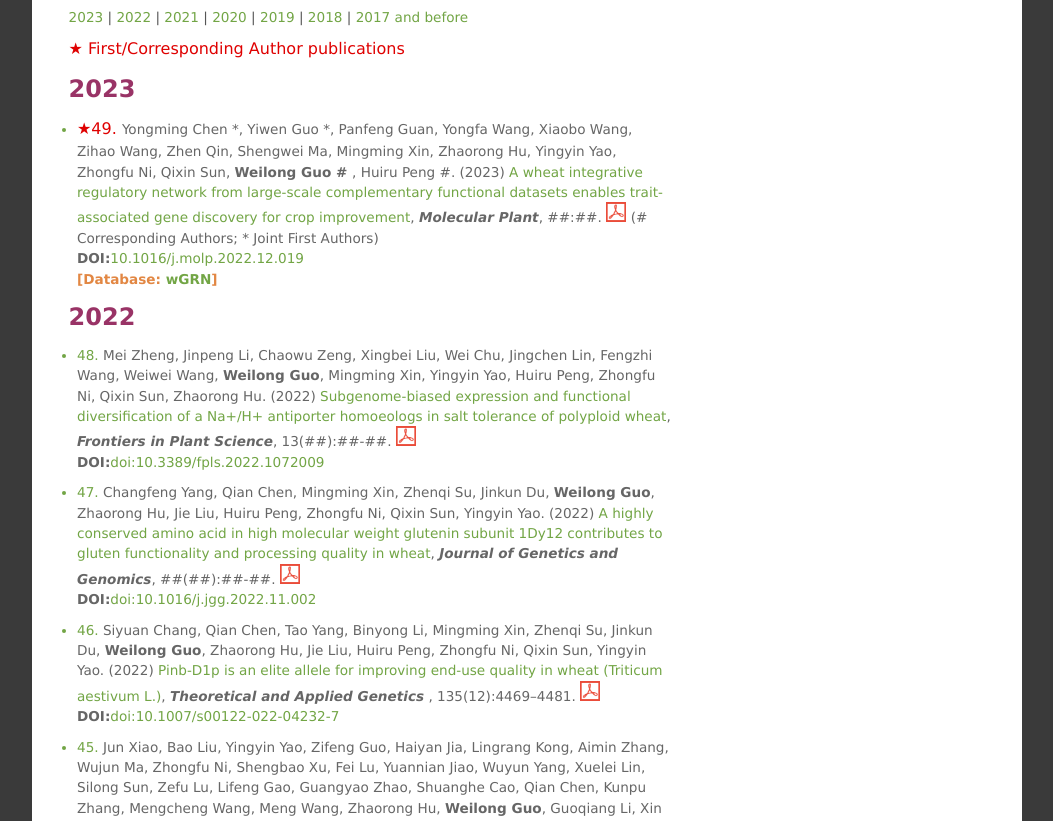
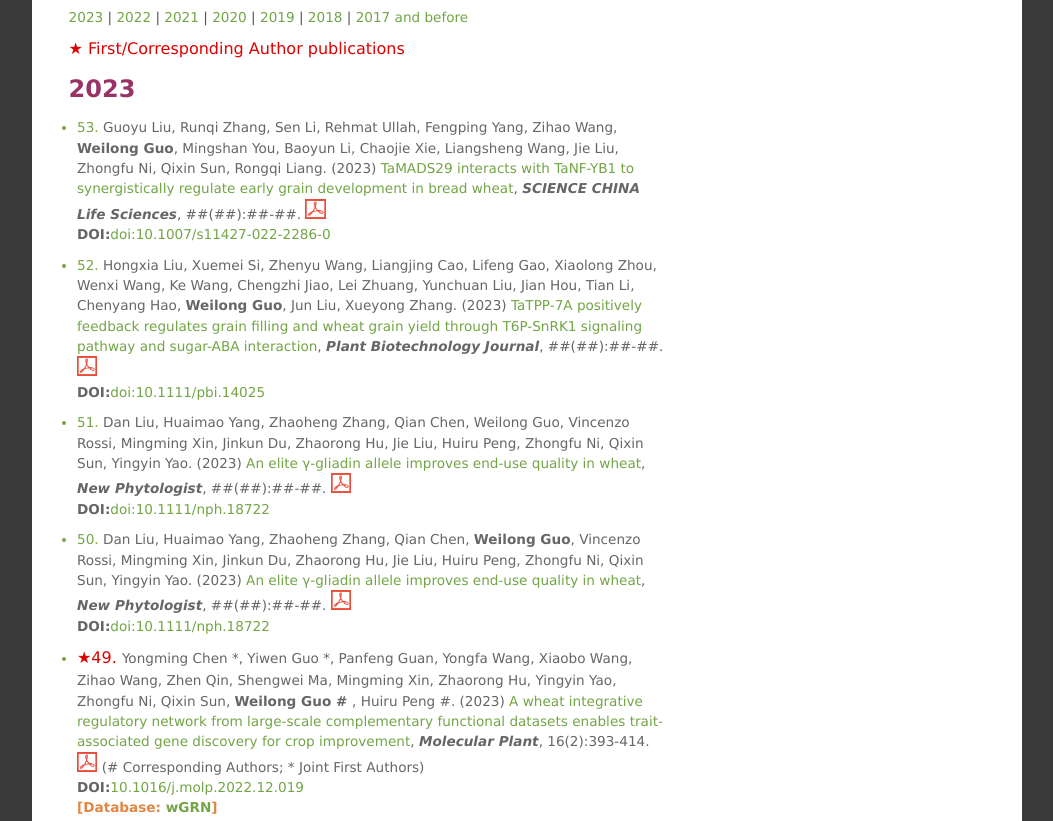
Before and after one commit to guoweilong/guoweilong.github.io, a plain HTML site: page index.html in a window 1280 px wide. Shown: the part 2805-3626 px from the top of the page, without its empty margins (113-1166 px from the left). Drawn offline with Linux system fonts and the light colour scheme.

Commit message:
Update index.html

```diff
--- a/index.html
+++ b/index.html
@@ -252,10 +252,54 @@
 
 			<p > &nbsp;&nbsp;&nbsp;&nbsp; <B><font color="#993366" size="5" > 2023 <a name="2023"></a> </font> </B> </p>
 
+			<ul> <li> 53.
+				<span>Guoyu Liu,  Runqi Zhang,  Sen Li,  Rehmat Ullah,  Fengping Yang,  Zihao Wang,  <B>Weilong Guo</B>,  Mingshan You,  Baoyun Li,  Chaojie Xie,  Liangsheng Wang,  Jie Liu,  Zhongfu Ni,  Qixin Sun,  Rongqi Liang. (2023)
+					<a href="https://engine.scichina.com/doi/10.1007/s11427-022-2286-0" target="_blank">TaMADS29 interacts with TaNF-YB1 to synergistically regulate early grain development in bread wheat</a>,
+					<i> <B> SCIENCE CHINA Life Sciences</B></i>, ##(##):##-##.
+					<a href="https://www.sciengine.com/doi/pdf/2A304D7EF7914A62BC0E31B8D6D4A5E1" target="_blank"> <img src="images/PDF.png" alt="PDF" border=0 col=#000 height=20 /></a>
+				<br/>
+					<B>DOI:</B><a href="https://doi.org/10.1007/s11427-022-2286-0" target="_blank">doi:10.1007/s11427-022-2286-0</a>
+				</span> </li>
+			</ul> <!--[IF:;5yr-IF:]-->
+
+
+			<ul> <li> 52.
+				<span>Hongxia Liu, Xuemei Si, Zhenyu Wang, Liangjing Cao, Lifeng Gao, Xiaolong Zhou, Wenxi Wang, Ke Wang, Chengzhi Jiao, Lei Zhuang, Yunchuan Liu, Jian Hou, Tian Li, Chenyang Hao, <B>Weilong Guo</B>, Jun Liu, Xueyong Zhang. (2023)
+					<a href="https://onlinelibrary.wiley.com/doi/10.1111/pbi.14025" target="_blank">TaTPP-7A positively feedback regulates grain filling and wheat grain yield through T6P-SnRK1 signaling pathway and sugar-ABA interaction</a>,
+					<i> <B> Plant Biotechnology Journal</B></i>, ##(##):##-##.
+					<a href="https://onlinelibrary.wiley.com/doi/epdf/10.1111/pbi.14025" target="_blank"> <img src="images/PDF.png" alt="PDF" border=0 col=#000 height=20 /></a>
+				<br/>
+					<B>DOI:</B><a href="https://doi.org/10.1111/pbi.14025" target="_blank">doi:10.1111/pbi.14025</a>
+				</span> </li>
+			</ul> <!--[IF:;5yr-IF:]-->
+
+
+			<ul> <li> 51.
+				<span>Dan Liu, Huaimao Yang, Zhaoheng Zhang, Qian Chen, Weilong Guo, Vincenzo Rossi, Mingming Xin, Jinkun Du, Zhaorong Hu, Jie Liu, Huiru Peng, Zhongfu Ni, Qixin Sun, Yingyin Yao. (2023)
+					<a href="https://nph.onlinelibrary.wiley.com/doi/10.1111/nph.18722" target="_blank">An elite γ-gliadin allele improves end-use quality in wheat</a>,
+					<i> <B> New Phytologist</B></i>, ##(##):##-##.
+					<a href="https://nph.onlinelibrary.wiley.com/doi/epdf/10.1111/nph.18722" target="_blank"> <img src="images/PDF.png" alt="PDF" border=0 col=#000 height=20 /></a>
+				<br/>
+					<B>DOI:</B><a href="https://doi.org/10.1111/nph.18722" target="_blank">doi:10.1111/nph.18722</a>
+				</span> </li>
+			</ul> <!--[IF:;5yr-IF:]-->
+
+
+			<ul> <li> 50.
+				<span>Dan Liu, Huaimao Yang, Zhaoheng Zhang, Qian Chen, <B>Weilong Guo</B>, Vincenzo Rossi, Mingming Xin, Jinkun Du, Zhaorong Hu, Jie Liu, Huiru Peng, Zhongfu Ni, Qixin Sun, Yingyin Yao. (2023)
+					<a href="https://nph.onlinelibrary.wiley.com/doi/10.1111/nph.18722" target="_blank">An elite γ-gliadin allele improves end-use quality in wheat</a>,
+					<i> <B> New Phytologist</B></i>, ##(##):##-##.
+					<a href="https://nph.onlinelibrary.wiley.com/doi/epdf/10.1111/nph.18722" target="_blank"> <img src="images/PDF.png" alt="PDF" border=0 col=#000 height=20 /></a>
+				<br/>
+					<B>DOI:</B><a href="https://doi.org/10.1111/nph.18722" target="_blank">doi:10.1111/nph.18722</a>
+				</span> </li>
+			</ul> <!--[IF:;5yr-IF:]-->
+
+
 			<ul> <li> <font color="#DF0101" size="3"> ★49. </font>
 				<span> Yongming Chen *, Yiwen Guo *, Panfeng Guan, Yongfa Wang, Xiaobo Wang, Zihao Wang, Zhen Qin, Shengwei Ma, Mingming Xin, Zhaorong Hu, Yingyin Yao, Zhongfu Ni, Qixin Sun, <B>Weilong Guo # </B>, Huiru Peng #. (2023)
 					<a href="https://linkinghub.elsevier.com/retrieve/pii/S1674205222004543" target="_blank">A wheat integrative regulatory network from large-scale complementary functional datasets enables trait-associated gene discovery for crop improvement</a>,
-					<i> <B>Molecular Plant</B></i>, ##:##.
+					<i> <B>Molecular Plant</B></i>, 16(2):393-414.
 					<a href="https://www.cell.com/molecular-plant/pdf/S1674-2052(22)00454-3.pdf" target="_blank"> <img src="images/PDF.png" alt="PDF" border=0 col=#000 height=20 /></a> (# Corresponding Authors; * Joint First Authors)
 				<br/>
 					<B>DOI:</B><a href="https://doi.org/10.1016/j.molp.2022.12.019" target="_blank">10.1016/j.molp.2022.12.019</a>
@@ -596,15 +640,14 @@
 			<!--[IF:;5yr-IF:]--> </ul>
 
 
+			<ul> <li> 18. <span> Zhaoyan Chen, Xuejiao Cheng, Lingling Chai, Zhihui Wang, Ruolin Bian, Jiang Li, Aiju Zhao, Mingming Xin, <B>Weilong Guo</B>, Zhaorong Hu, Huiru Peng, Yingyin Yao, Qixin Sun, Zhongfu Ni. (2020) <a href="https://link.springer.com/article/10.1007%2Fs00122-019-03447-5" target="_blank">Dissection of genetic factors underlying grain size and fine mapping of QTgw.cau‐7D in common wheat (Triticum aestivum L.)</a>, <i> <B>Theoretical and Applied Genetics</B></i>, 133(6)1825–1838. <a href="https://link.springer.com/content/pdf/10.1007%2Fs00122-019-03447-5.pdf" target="_blank"> <img src="images/PDF.png" alt="PDF" border=0 col=#000 height=20 /></a>
+			<br/> <B>DOI:</B><a href="https://doi.org/10.1007/s00122-019-03447-5" target="_blank">10.1007/s00122-019-03447-5</a>  </span> </li>
+			<!--[IF:;5yr-IF:]--> </ul>
+
 			<p  > &nbsp;&nbsp;&nbsp;&nbsp; <B><font color="#993366" size="5" > 2019  <a name="2019"></a> </font> </B> </p>
 
 
-			<ul> <li> 18. <span> Zhaoyan Chen, Xuejiao Cheng, Lingling Chai, Zhihui Wang, Ruolin Bian, Jiang Li, Aiju Zhao, Mingming Xin, <B>Weilong Guo</B>, Zhaorong Hu, Huiru Peng, Yingyin Yao, Qixin Sun, Zhongfu Ni. (2019) <a href="https://link.springer.com/article/10.1007%2Fs00122-019-03447-5" target="_blank">Dissection of genetic factors underlying grain size and fine mapping of QTgw.cau‐7D in common wheat (Triticum aestivum L.)</a>, <i> <B>Theoretical and Applied Genetics</B></i>, pp 1–14. <a href="https://link.springer.com/content/pdf/10.1007%2Fs00122-019-03447-5.pdf" target="_blank"> <img src="images/PDF.png" alt="PDF" border=0 col=#000 height=20 /></a>
-			<br/> <B>DOI:</B><a href="https://doi.org/10.1007/s00122-019-03447-5" target="_blank">10.1007/s00122-019-03447-5</a>  </span> </li>
-			<!--[IF:;5yr-IF:]--> </ul>
-
-
-			<ul> <li> 17. <span> Kaiye Liu, Jie Cao, Kuohai Yu, Xinye Liu, Yujiao Gao, Qian Chen, Wenjia Zhang, Huiru Peng, Jinkun Du, Mingming Xin, Zhaorong Hu, <B>Weilong Guo</B>, Vincenzo Rossi, Zhongfu Ni, Qixin Sun, and Yingyin Yao. (2019) <a href="http://www.plantphysiol.org/content/early/2019/06/17/pp.19.00248" target="_blank">Wheat TaSPL8 Modulates Leaf Angle Through Auxin and Brassinosteroid Signaling</a>, <i> <B>Plant Physiology</B></i>, pp.00248.2019. <a href="http://www.plantphysiol.org/content/plantphysiol/early/2019/06/17/pp.19.00248.full.pdf" target="_blank"> <img src="images/PDF.png" alt="PDF" border=0 col=#000 height=20 /></a>
+			<ul> <li> 17. <span> Kaiye Liu, Jie Cao, Kuohai Yu, Xinye Liu, Yujiao Gao, Qian Chen, Wenjia Zhang, Huiru Peng, Jinkun Du, Mingming Xin, Zhaorong Hu, <B>Weilong Guo</B>, Vincenzo Rossi, Zhongfu Ni, Qixin Sun, and Yingyin Yao. (2019) <a href="http://www.plantphysiol.org/content/early/2019/06/17/pp.19.00248" target="_blank">Wheat TaSPL8 Modulates Leaf Angle Through Auxin and Brassinosteroid Signaling</a>, <i> <B>Plant Physiology</B></i>, 181(1)179–194. <a href="http://www.plantphysiol.org/content/plantphysiol/early/2019/06/17/pp.19.00248.full.pdf" target="_blank"> <img src="images/PDF.png" alt="PDF" border=0 col=#000 height=20 /></a>
 			<br/> <B>DOI:</B><a href="https://doi.org/10.1104/pp.19.00248" target="_blank">10.1104/pp.19.00248</a>  </span> </li>
 			<!--[IF:;5yr-IF:]--> </ul>
 
@@ -641,29 +684,29 @@
 
 			<p  > &nbsp;&nbsp;&nbsp;&nbsp; <B><font color="#993366" size="5" >  2017 and before <a name="before2017"></a> </font> </B> </p>
 
-			<ul> <li> 09. <span> Shenoy TR, Boysen G, Wang MY, Xu QZ, <B>Guo W</B>, Koh FM, Wang C, Zhang LZ, Wang Y, Gil V, et al., Aziz S, Christova R, Rodrigues DN, Crespo M, Rescigno P, Tunariu N, Riisnaes R, Zafeiriou Z, Flohr P, Yuan W, Knight E, Swain A, Ramalho-Santos M, Xu DY, de Bono J, Wu H. (2017) <a href="https://academic.oup.com/annonc/article-lookup/doi/10.1093/annonc/mdx165" target="_blank">CHD1 loss sensitizes prostate cancer to DNA damaging therapy by promoting error-prone double-strand break repair</a>, <i> <B>Annals of Oncology</B> </i>, April.  <a href="https://oup.silverchair-cdn.com/oup/backfile/Content_public/Journal/annonc/PAP/10.1093_annonc_mdx165/2/mdx165.pdf?Expires=1498204249&Signature=TVyvgFaDl5xe8UTFLp88LMbOYiquTN3A1zIDXF8cj2~RWrpF9a-Y3c1IaUGd7YZk3mWjKPlf01SU2PN244BZt6BLKoYPoLEv4e4QrjG0kkZN1e1z9ywGrrrUAaj8UYpbgNslaP8erB4lMFPTN~D4pE9NOSBVqQndvi2BPyNra4AbMvAtGsYnTKgF5pjic29mgOnE6PrBd15DXlEkerbQ9HhZVWXhYVZ1Igvixm4W23iGHHt9dBbwIrqESe31~08qEXKnBbLyEitIo8tLaDdT5kczo9N1FU2Q6V2zFhKcBu6W7xPL2jaqDeyuvDmrIzDx8dnNSP8r-9fFIlx8WwHaaA__&Key-Pair-Id=APKAIUCZBIA4LVPAVW3Q" target="_blank"> <img src="images/PDF.png" alt="PDF" border=0 col=#000 height=20 /></a> [<a href="https://www.ncbi.nlm.nih.gov/geo/query/acc.cgi?acc=GSE84610" target="_blank">GSE84610</a>]
+			<ul> <li> 09. <span> Shenoy TR, Boysen G, Wang MY, Xu QZ, <B>Guo W</B>, Koh FM, Wang C, Zhang LZ, Wang Y, Gil V, et al., Aziz S, Christova R, Rodrigues DN, Crespo M, Rescigno P, Tunariu N, Riisnaes R, Zafeiriou Z, Flohr P, Yuan W, Knight E, Swain A, Ramalho-Santos M, Xu DY, de Bono J, Wu H. (2017) <a href="https://academic.oup.com/annonc/article-lookup/doi/10.1093/annonc/mdx165" target="_blank">CHD1 loss sensitizes prostate cancer to DNA damaging therapy by promoting error-prone double-strand break repair</a>, <i> <B>Annals of Oncology</B> </i>, 28(7)1495–1507.  <a href="https://oup.silverchair-cdn.com/oup/backfile/Content_public/Journal/annonc/PAP/10.1093_annonc_mdx165/2/mdx165.pdf?Expires=1498204249&Signature=TVyvgFaDl5xe8UTFLp88LMbOYiquTN3A1zIDXF8cj2~RWrpF9a-Y3c1IaUGd7YZk3mWjKPlf01SU2PN244BZt6BLKoYPoLEv4e4QrjG0kkZN1e1z9ywGrrrUAaj8UYpbgNslaP8erB4lMFPTN~D4pE9NOSBVqQndvi2BPyNra4AbMvAtGsYnTKgF5pjic29mgOnE6PrBd15DXlEkerbQ9HhZVWXhYVZ1Igvixm4W23iGHHt9dBbwIrqESe31~08qEXKnBbLyEitIo8tLaDdT5kczo9N1FU2Q6V2zFhKcBu6W7xPL2jaqDeyuvDmrIzDx8dnNSP8r-9fFIlx8WwHaaA__&Key-Pair-Id=APKAIUCZBIA4LVPAVW3Q" target="_blank"> <img src="images/PDF.png" alt="PDF" border=0 col=#000 height=20 /></a> [<a href="https://www.ncbi.nlm.nih.gov/geo/query/acc.cgi?acc=GSE84610" target="_blank">GSE84610</a>]
 			<br/> <B>DOI:</B><a href="https://doi.org/10.1093/annonc/mdx165" target="_blank">10.1093/annonc/mdx165</a> </span> </li> <!--[IF:11.855;5yr-IF:9.014]--> </ul>
 
 			<ul> <li> <font color="#DF0101" size="3"> ★08.</font> <span> <B>Weilong Guo #</B>, Michael Zhang, Hong Wu#. (2016) <a href="http://www.nature.com/articles/srep32207" target="_blank">Mammalian non-CG methylations are conserved and cell-type specific and may have been involved in the evolution of transposon elements</a>, <i> <B>Scientific Reports</B></i>, 6:32207. <a href="http://www.nature.com/articles/srep32207.pdf" target="_blank"> <img src="images/PDF.png" alt="PDF" border=0 col=#000 height=20 /></a>  <a href="http://www.ncbi.nlm.nih.gov/geo/query/acc.cgi?acc=GSE77019" target="_blank">[GEO:GSE77019]</a>(# Corresponding Authors) <a href="http://mp.weixin.qq.com/s/27ej8n4xK-iHIqhJru_TNQ" target="_blank">㊥</a> <a href="http://www.nature.com/articles/srep39440" target="_blank">[Erratum]</a>
 			<br/> <B>DOI:</B><a href="https://doi.org/10.1038/srep32207" target="_blank">10.1038/srep32207</a> </span> </li> <!--[IF:5.228;5yr-IF:5.225]--> </ul>
 
-			<ul> <li> 07. <span>  Qingying Meng, Zhe Ying, Emily Noble, Yuqi Zhao, Rahul Agrawal, Andrew Mikhail, Yumei Zhuang, Ethika Tyagi, Qing Zhang, Jae-Hyung Lee, Marco Morselli, Luz Orozco, <B>Weilong Guo</B>, Tina M. Kilts, Jun Zhu, Bin Zhang, Matteo Pellegrini, Xinshu Xiao, Marian F. Young, Fernando Gomez-Pinilla, Xia Yang. (2016) <a href="http://www.sciencedirect.com/science/article/pii/S2352396416301438"> Systems Nutrigenomics Reveals Brain Gene Networks Linking Metabolic and Brain Disorders</a>, <i><B>EBioMedicine</B></i>, May(7):157-66. <a href="http://www.sciencedirect.com/science/article/pii/S2352396416301438/pdfft?md5=0f17dbeb4e575a195b09c0140062243e&pid=1-s2.0-S2352396416301438-main.pdf"> <img src="images/PDF.png" alt="PDF" border=0 col=#000 height=20 /></a>
+			<ul> <li> 07. <span>  Qingying Meng, Zhe Ying, Emily Noble, Yuqi Zhao, Rahul Agrawal, Andrew Mikhail, Yumei Zhuang, Ethika Tyagi, Qing Zhang, Jae-Hyung Lee, Marco Morselli, Luz Orozco, <B>Weilong Guo</B>, Tina M. Kilts, Jun Zhu, Bin Zhang, Matteo Pellegrini, Xinshu Xiao, Marian F. Young, Fernando Gomez-Pinilla, Xia Yang. (2016) <a href="http://www.sciencedirect.com/science/article/pii/S2352396416301438"> Systems Nutrigenomics Reveals Brain Gene Networks Linking Metabolic and Brain Disorders</a>, <i><B>EBioMedicine</B></i>, 7:157-166. <a href="http://www.sciencedirect.com/science/article/pii/S2352396416301438/pdfft?md5=0f17dbeb4e575a195b09c0140062243e&pid=1-s2.0-S2352396416301438-main.pdf"> <img src="images/PDF.png" alt="PDF" border=0 col=#000 height=20 /></a>
 			<br/> <B>DOI:</B><a href="https://doi.org/10.1016/j.ebiom.2016.04.008" target="_blank">10.1016/j.ebiom.2016.04.008</a></span> </li> <!--[IF:-;5yr-IF:-]--></ul>
 
-			<ul> <li> 06. <span>  Marcus Ruscetti, Eman L. Dadashian, <B>Weilong Guo</B>, Bill Quach, David J. Mulholland, Juw W. Park, Linh M. Tran, Naoko Kobayashi, Daniella Bianchi-Frias, Peter S. Nelson, Yi Xing, and Hong Wu. (2015) <a href="http://www.nature.com/onc/journal/vaop/ncurrent/full/onc2015444a.html"> HDAC Inhibition Impedes HMGA2-controlled Epithelial-Mesenchymal Plasticity and Suppresses Metastatic, Castration-Resistant Prostate Cancer</a>, <i><B>Oncogene</B></i>, (August),1-15. <a href="http://www.nature.com/onc/journal/vaop/ncurrent/pdf/onc2015444a.pdf"> <img src="images/PDF.png" alt="PDF" border=0 col=#000 height=20 /></a>
+			<ul> <li> 06. <span>  Marcus Ruscetti, Eman L. Dadashian, <B>Weilong Guo</B>, Bill Quach, David J. Mulholland, Juw W. Park, Linh M. Tran, Naoko Kobayashi, Daniella Bianchi-Frias, Peter S. Nelson, Yi Xing, and Hong Wu. (2015) <a href="http://www.nature.com/onc/journal/vaop/ncurrent/full/onc2015444a.html"> HDAC Inhibition Impedes HMGA2-controlled Epithelial-Mesenchymal Plasticity and Suppresses Metastatic, Castration-Resistant Prostate Cancer</a>, <i><B>Oncogene</B></i>, 35(29),1-15. <a href="http://www.nature.com/onc/journal/vaop/ncurrent/pdf/onc2015444a.pdf"> <img src="images/PDF.png" alt="PDF" border=0 col=#000 height=20 /></a>
 			<br/> <B>DOI:</B><a href="https://doi.org/10.1038/onc.2015.44" target="_blank">10.1038/onc.2015.444 </span></a> </li> <!--[IF:8.659;5yr-IF:7.432]--> </ul>
 
 			<ul> <li> 05. <span>  Luz D Orozco, Marco Morselli, Liudmilla Rubbi, <B>Weilong Guo</B>, James Go, Huwenbo Shi, David Lopez, Nicholas A Furlotte, Brian J Bennett, Charles R Farber, Anatole Ghazalpour, Michael Q Zhang, Renata Bahous, Rima Rozen, Aldons J Lusis, Matteo Pellegrini. (2015) <a href="http://www.sciencedirect.com/science/article/pii/S1550413115001801"> Epigenome-wide association of liver methylation patterns and complex metabolic traits in mice</a>, <i><B>Cell Metabolism</B></i>,21(6):905-917. <a href="http://www.sciencedirect.com/science/article/pii/S1550413115001801/pdfft?md5=8dd0eb4aa12331acca2b62c6c2166d70&pid=1-s2.0-S1550413115001801-main.pdf"> <img src="images/PDF.png" alt="PDF" border=0 col=#000 height=20 /></a>
 			<br/> <B>DOI:</B> <a href="https://doi.org/10.1016/j.cmet.2015.04.025" target="_blank">10.1016/j.cmet.2015.04.025</a> <br/> </li> <!--[IF:17.565;5yr-IF:17.608]--> </ul>
 
-			<ul> <li> 04. <span> Yun Li, Jason A. Chen, Renee L. Sears, Fuying Gao, Eric D. Klein, Anna Karydas, Michael D. Geschwind, Howard J. Rosen, Adam L. Boxer, <B>Weilong Guo</B>, Matteo Pellegrini, Steve Horvath, Bruce L. Miller, Daniel H. Geschwind, Giovanni Coppol. (2014) <a href="http://www.plosgenetics.org/article/info:doi/10.1371/journal.pgen.1004211">An Epigenetic Signature in Peripheral Blood Associated with the Haplotype on 17q21.31, a Risk Factor for Neurodegenerative Tauopathy</a>, <i><B>PLoS Genetics</B></i>, 10(3).  <a href="http://www.plosgenetics.org/article/fetchObject.action?uri=info:doi/10.1371/journal.pgen.1004211&representation=PDF"> <img src="images/PDF.png" alt="PDF" border=0 col=#000 height=20 /></a>
+			<ul> <li> 04. <span> Yun Li, Jason A. Chen, Renee L. Sears, Fuying Gao, Eric D. Klein, Anna Karydas, Michael D. Geschwind, Howard J. Rosen, Adam L. Boxer, <B>Weilong Guo</B>, Matteo Pellegrini, Steve Horvath, Bruce L. Miller, Daniel H. Geschwind, Giovanni Coppol. (2014) <a href="http://www.plosgenetics.org/article/info:doi/10.1371/journal.pgen.1004211">An Epigenetic Signature in Peripheral Blood Associated with the Haplotype on 17q21.31, a Risk Factor for Neurodegenerative Tauopathy</a>, <i><B>PLoS Genetics</B></i>, 10(3):e1004211.  <a href="http://www.plosgenetics.org/article/fetchObject.action?uri=info:doi/10.1371/journal.pgen.1004211&representation=PDF"> <img src="images/PDF.png" alt="PDF" border=0 col=#000 height=20 /></a>
 			<br/> <B>DOI:</B> <a href="https://doi.org/10.1371/journal.pgen.1004211" target="_blank">10.1371/journal.pgen.1004211</span></a> </li> <!--[IF:8.167;5yr-IF:8.901]--> </ul>
 
-			<ul> <li> <font color="#DF0101" size="3"> ★03.</font> <span> <B>Weilong Guo</B>, Wen-Yu Chung, Minping Qian, Matteo Pellegrini, Michael Q. Zhang. (2014) <a href="http://nar.oxfordjournals.org/content/42/5/3009.abstract" >Characterizing the strand-specific distribution of non-CpG methylation in human pluripotent cells</a>, <i><B>Nucleic Acids Research</B></i>, 42(5):  3009-3016. <a href="http://nar.oxfordjournals.org/content/42/5/3009.full.pdf+html"> <img src="images/PDF.png" alt="PDF" border=0 col=#000 height=20 /></a>
+			<ul> <li> <font color="#DF0101" size="3"> ★03.</font> <span> <B>Weilong Guo</B>, Wen-Yu Chung, Minping Qian, Matteo Pellegrini, Michael Q. Zhang. (2014) <a href="http://nar.oxfordjournals.org/content/42/5/3009.abstract" >Characterizing the strand-specific distribution of non-CpG methylation in human pluripotent cells</a>, <i><B>Nucleic Acids Research</B></i>, 42(5):3009-3016. <a href="http://nar.oxfordjournals.org/content/42/5/3009.full.pdf+html"> <img src="images/PDF.png" alt="PDF" border=0 col=#000 height=20 /></a>
 			<br/> <B>DOI:</B> <a href="https://doi.org/10.1093/nar/gkt1306" target="_blank">10.1093/nar/gkt1306</a> </span> <!--[IF:8.808;5yr-IF:8.378]--></li>
 			</ul>
 
-			<ul> <li> <font color="#DF0101" size="3"> ★02.</font> <span> <B>Weilong Guo</B>, Petko Fiziev, Weihong Yan, Shawn Cokus, Xueguang Sun, Michael Q Zhang, Pao-Yang Chen, Matteo Pellegrini. (2013) <a href="http://www.biomedcentral.com/1471-2164/14/774">BS-Seeker2: a versatile aligning pipeline for bisulfite sequencing data</a>, <i><B>BMC Genomics</B></i>, 14(1), 774. <a href="http://www.biomedcentral.com/1471-2164/14/774"> <img src="images/PDF.png" alt="PDF" border=0 col=#000 height=20 /></a> <a href="http://www.biomedcentral.com/about/mostviewed/"><img src="images/highlyaccessed-large.png" alt="highlyaccessed-large" border=0 col=#000 height=15 /></a>
+			<ul> <li> <font color="#DF0101" size="3"> ★02.</font> <span> <B>Weilong Guo</B>, Petko Fiziev, Weihong Yan, Shawn Cokus, Xueguang Sun, Michael Q Zhang, Pao-Yang Chen, Matteo Pellegrini. (2013) <a href="http://www.biomedcentral.com/1471-2164/14/774">BS-Seeker2: a versatile aligning pipeline for bisulfite sequencing data</a>, <i><B>BMC Genomics</B></i>, 14(1):774. <a href="http://www.biomedcentral.com/1471-2164/14/774"> <img src="images/PDF.png" alt="PDF" border=0 col=#000 height=20 /></a> <a href="http://www.biomedcentral.com/about/mostviewed/"><img src="images/highlyaccessed-large.png" alt="highlyaccessed-large" border=0 col=#000 height=15 /></a>
 			<br/> <B>DOI:</B> <a href="https://doi.org/10.1186/1471-2164-14-774" target="_blank">10.1186/1471-2164-14-774</a> </span> <!--[IF:4.397;5yr-IF:4.615]--> </li>
 			<font color="#e28743"><B>[Software:<a href="http://pellegrini.mcdb.ucla.edu/BS_Seeker2/"> BS-Seeker2</a>]</B></font> </ul>
 
```
